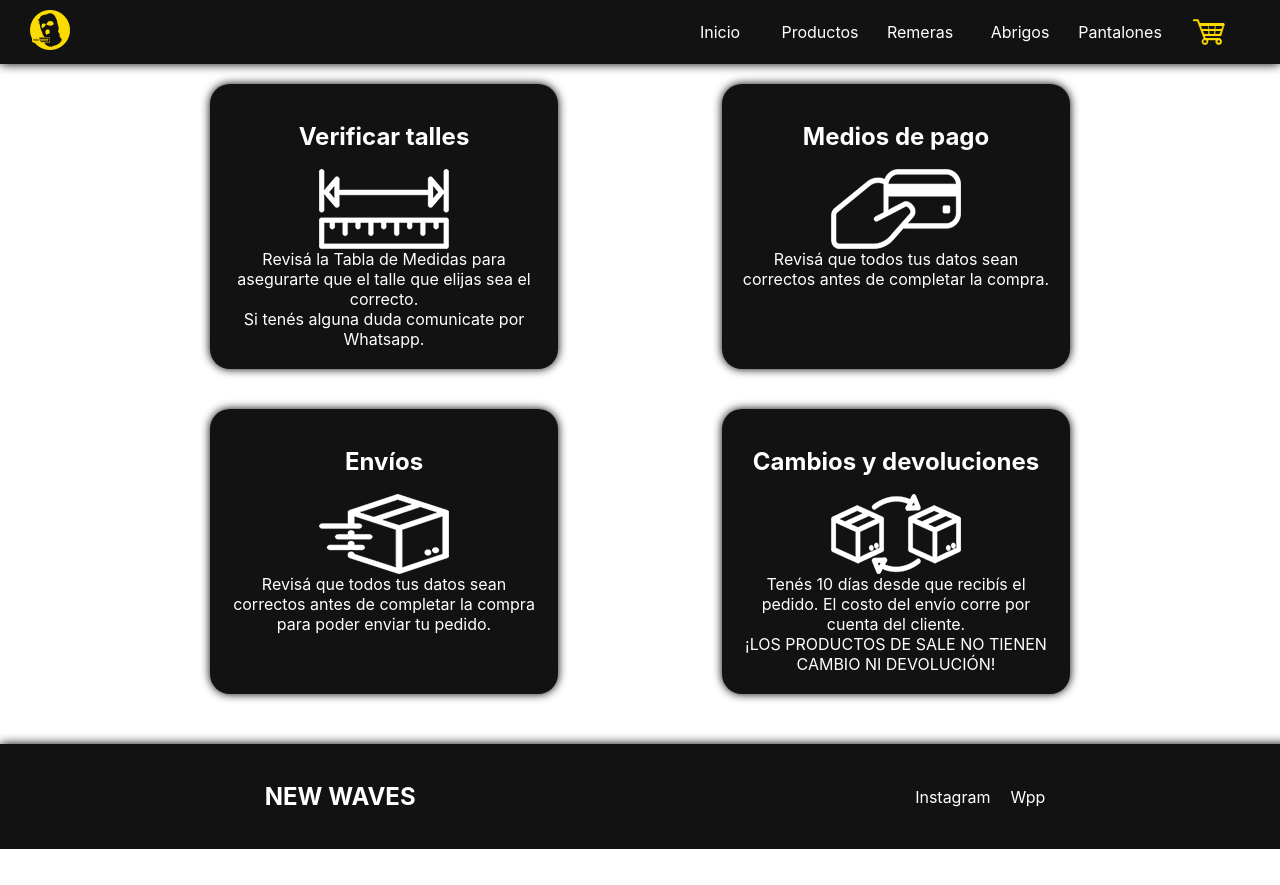
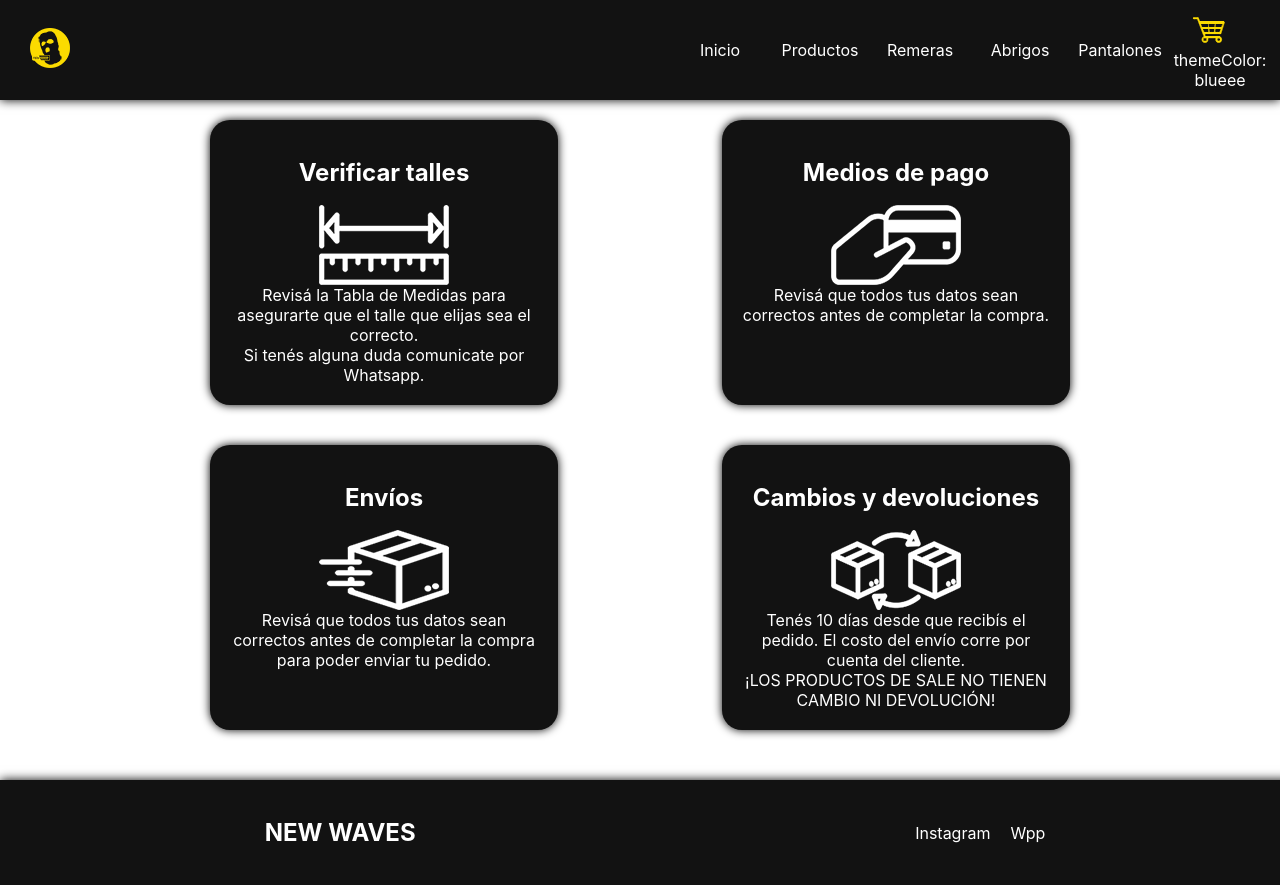
Before and after one commit to nicoprten/waves-prtenjaca-react, a React (Create React App) app: page / in a window 1280 px wide. Shown: the top 885 px of the page. Before the commit the page ends 849 px from the top, so only its background shows below. Built offline with nearby package versions, Linux system fonts and the light colour scheme.

Commit message:
Keep class 10 context 1:05h

```diff
--- a/src/App.js
+++ b/src/App.js
@@ -7,9 +7,16 @@ import Products from './pages/Products.jsx';
 import Home from './pages/Home.jsx';
 import NotFound from './pages/NotFound.jsx';
 import {Switch, BrowserRouter, Route} from 'react-router-dom';
+import {CartContext} from './context/CartContext.js';
+import {useState} from 'react';
 
 function App() {
+  const [themeColor, setThemeColor] = useState('red');
+  if(themeColor === 'red'){
+    setThemeColor('blueee');
+  }
   return (
+    <CartContext.Provider value={themeColor}>
       <BrowserRouter>
         <Navbar />
         <Switch>
@@ -22,6 +29,7 @@ function App() {
         </Switch>
         <Footer />
       </BrowserRouter>
+    </CartContext.Provider>
   );
 }
 
--- a/src/components/cartWidget/CartWidget.js
+++ b/src/components/cartWidget/CartWidget.js
@@ -1,9 +1,16 @@
 import './cartWidget.css'
 import { Link } from 'react-router-dom';
+import {useContext} from 'react';
+import {CartContext} from '../../context/CartContext.js';
 
 const CartWidget = () =>{
+    const themeColor = useContext(CartContext);
+
     return(
-        <Link to='/cart' className='nav__link'> <span className='nav__icon__carrito'>Carrito</span> </Link>
+        <>
+            <Link to='/cart' className='nav__link'> <span className='nav__icon__carrito'>Carrito</span> </Link>
+            <span>themeColor: {themeColor}</span>
+        </>
     );
 }
 export default CartWidget;
--- /dev/null
+++ b/src/context/CartContext.js
@@ -0,0 +1,3 @@
+import * as React from 'react';
+
+export const CartContext = React.createContext('blue');
```
Lines whose indentation alone changed are shown as unchanged.
